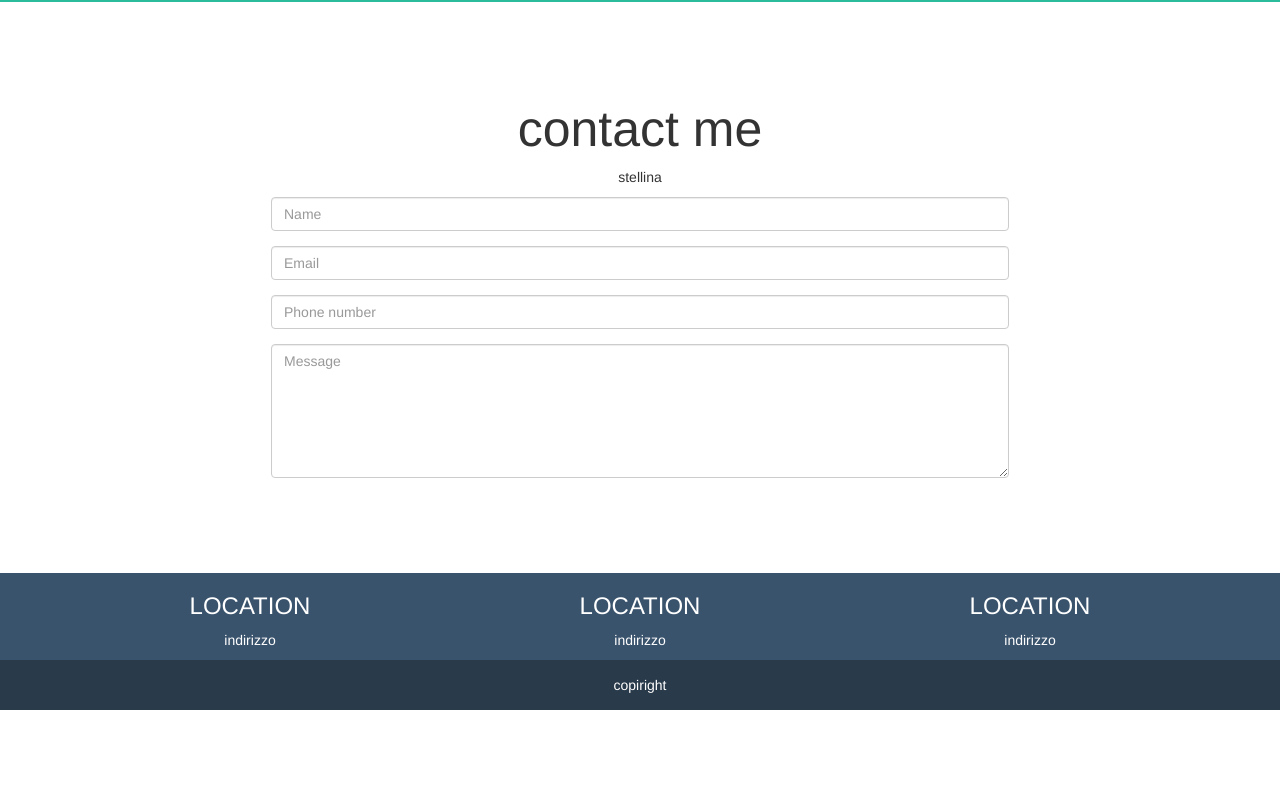
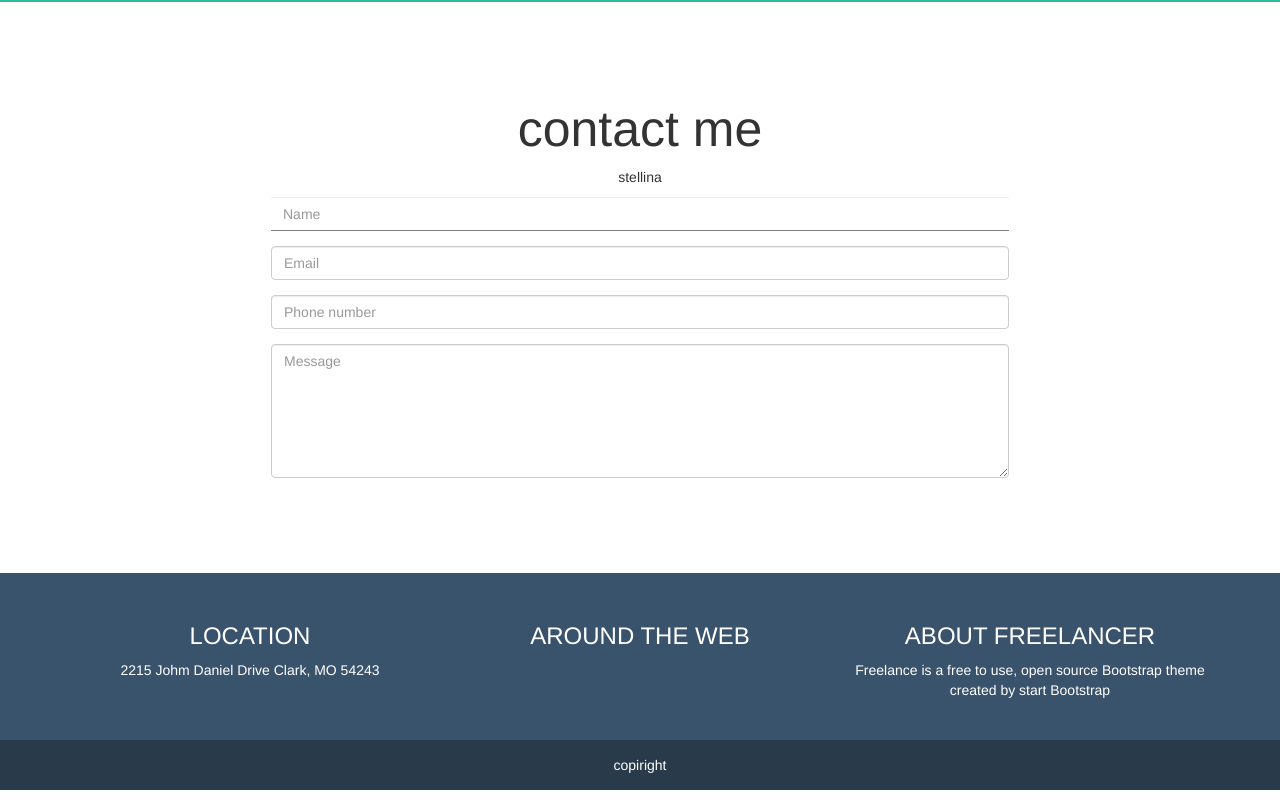
Before and after one commit to corradocoppolino/html-css-bootstrap-freelancer, a plain HTML site: page index.html in a window 1280 px wide. Shown: the part 1930-2730 px from the top of the page. Before the commit the page ends 2650 px from the top, so only its background shows below. Drawn offline with nearby package versions, Linux system fonts and the light colour scheme.

Commit message:
problemi form

```diff
--- a/css/style.css
+++ b/css/style.css
@@ -1,4 +1,8 @@
 /* comuni */
+
+.cc-padding-30{
+    padding: 30px 0;
+}
 
 .cc-padding-60{
     padding: 80px 0;
@@ -103,6 +107,13 @@
     font-size: 50px;
 }
 
+#contact .change-border{
+    border: 0;
+    border-bottom: 1px solid grey;
+    border-radius: 0;
+    outline: none;
+}
+
 /* footer */
 
 .cc-footer-top{
--- a/index.html
+++ b/index.html
@@ -158,7 +158,7 @@
                         <div class="row">
                             <div class="col-xs-12">
                                 <div class="form-group">
-                                    <input type="text" class="form-control" id="exampleInputName2" placeholder="Name">
+                                    <input type="text" class="form-control change-border" id="exampleInputName2" placeholder="Name">
                                 </div>
                             </div>
                             <div class="col-xs-12">
@@ -186,7 +186,7 @@
 
     <footer>
 
-        <div class="cc-footer-top text-center">
+        <div class="cc-footer-top text-center cc-padding-30">
             <div class="container">
                 <div class="row">
                     <div class="col-xs-12 col-md-4">
@@ -195,27 +195,29 @@
                                 <h3>LOCATION</h3>
                             </div>
                             <div class="col-xs-12">
-                                <p>indirizzo</p>
+                                <p>2215 Johm Daniel Drive Clark, MO 54243</p>
                             </div>
                         </div>
                     </div>
                     <div class="col-xs-12 col-md-4">
                         <div class="row">
                             <div class="col-xs-12">
-                                <h3>LOCATION</h3>
+                                <h3>AROUND THE WEB</h3>
                             </div>
                             <div class="col-xs-12">
-                                <p>indirizzo</p>
+                                <p>
+
+                                </p>
                             </div>
                         </div>
                     </div>
                     <div class="col-xs-12 col-md-4">
                         <div class="row">
                             <div class="col-xs-12">
-                                <h3>LOCATION</h3>
+                                <h3>ABOUT FREELANCER</h3>
                             </div>
                             <div class="col-xs-12">
-                                <p>indirizzo</p>
+                                <p>Freelance is a free to use, open source Bootstrap theme created by start Bootstrap</p>
                             </div>
                         </div>
                     </div>
```
